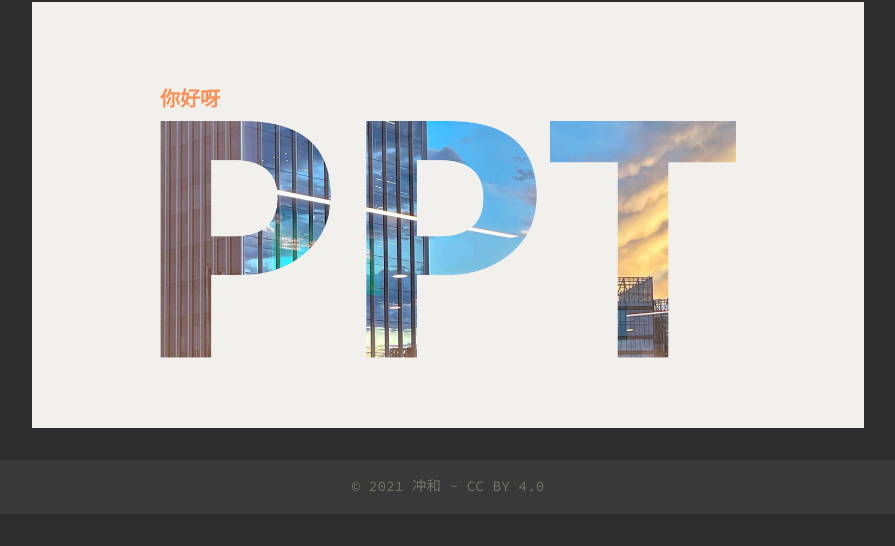
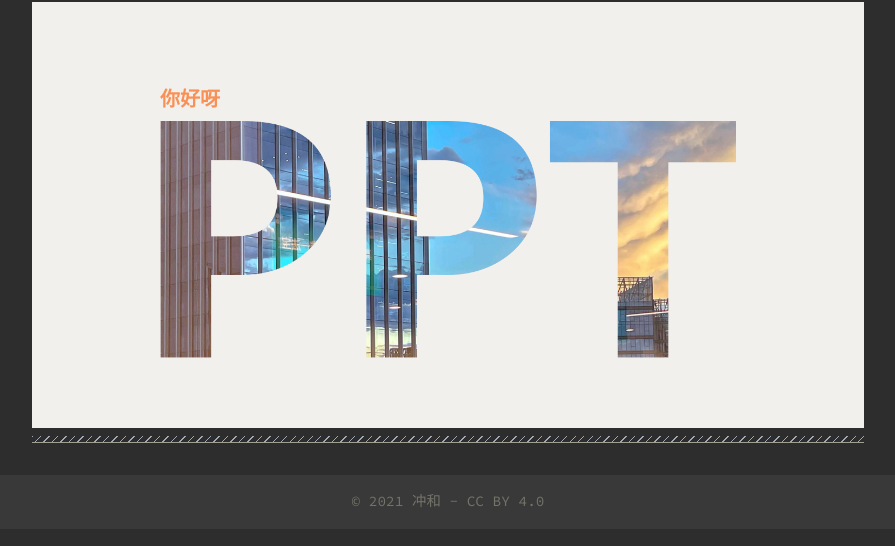
Before and after one commit to theone-daxia/theone-daxia.github.io, a plain HTML site: page posts/my-first-post/index.html in a window 1280 px wide. Shown: the part 208-754 px from the top of the page, without its empty margins (192-1087 px from the left). Drawn offline with Linux system fonts and the light colour scheme.

Commit message:
deploy: theone-daxia/my-blog-site-source@6c7f690b21379d2aec6091caecb1c0536f1ea57b

```diff
--- a/css/style.css
+++ b/css/style.css
@@ -355,6 +355,15 @@ article.single section.body h6 { color: var(--base03); }
 
 article.single section.body a { color: var(--base0f); }
 
+/* Customize Article Elements */
+
+.hr-twill {
+    border: 0;
+    padding: 3px;
+    background: repeating-linear-gradient(135deg, #a2a9b6 0px, #a2a9b6 1px, transparent 1px, transparent 6px);
+}
+
+
 /* Article Elements */
 
 article.single * {
--- a/posts/my-first-post/index.html
+++ b/posts/my-first-post/index.html
@@ -36,6 +36,8 @@
 <h3 id=你好呀>你好呀</h3>
 <p><img src=/img/example/ppt.png alt=示例图片></p>
 </section>
+<hr class=hr-twill>
+<script src=https://utteranc.es/client.js repo=theone-daxia/theone-daxia.github.io issue-term=title theme=github-light crossorigin=anonymous async></script>
 </article>
 </main>
 </div>
```
Also changed, not shown: posts/my-second-post/index.html (+2 -0 lines).
